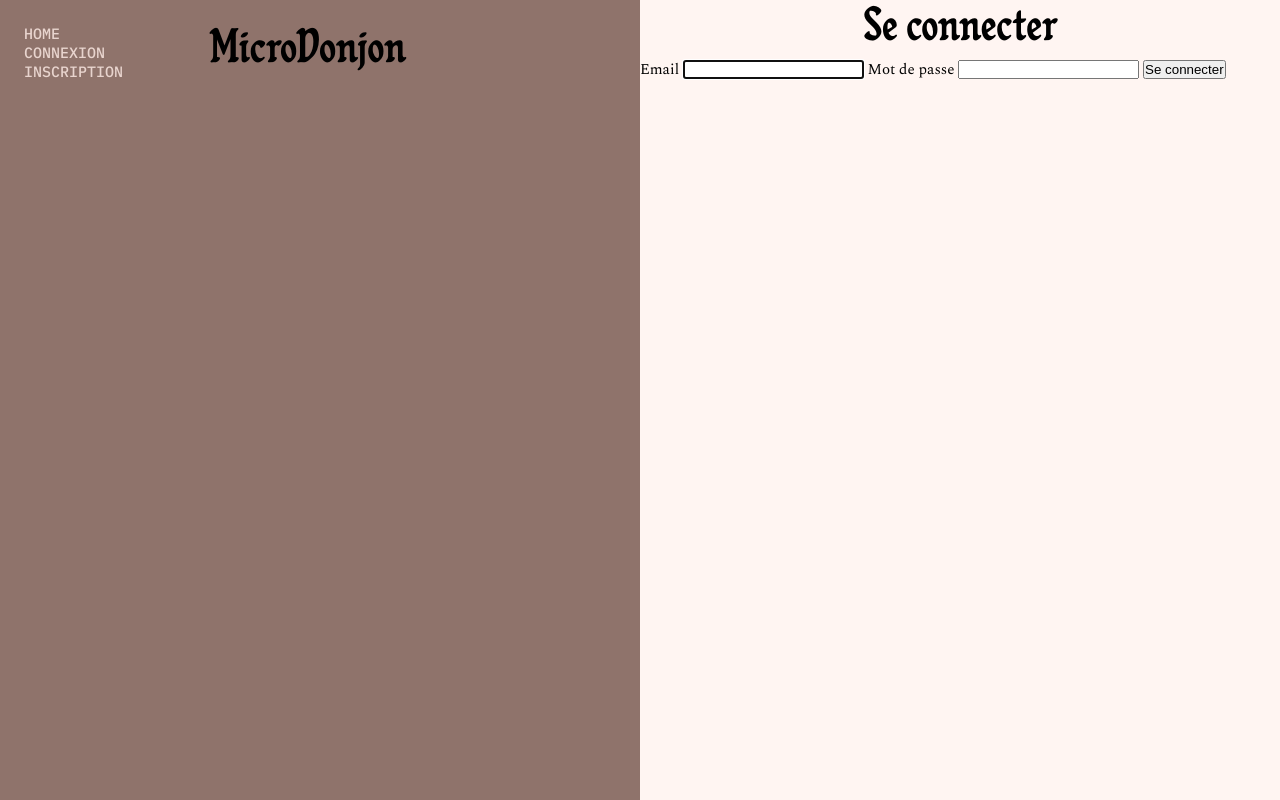
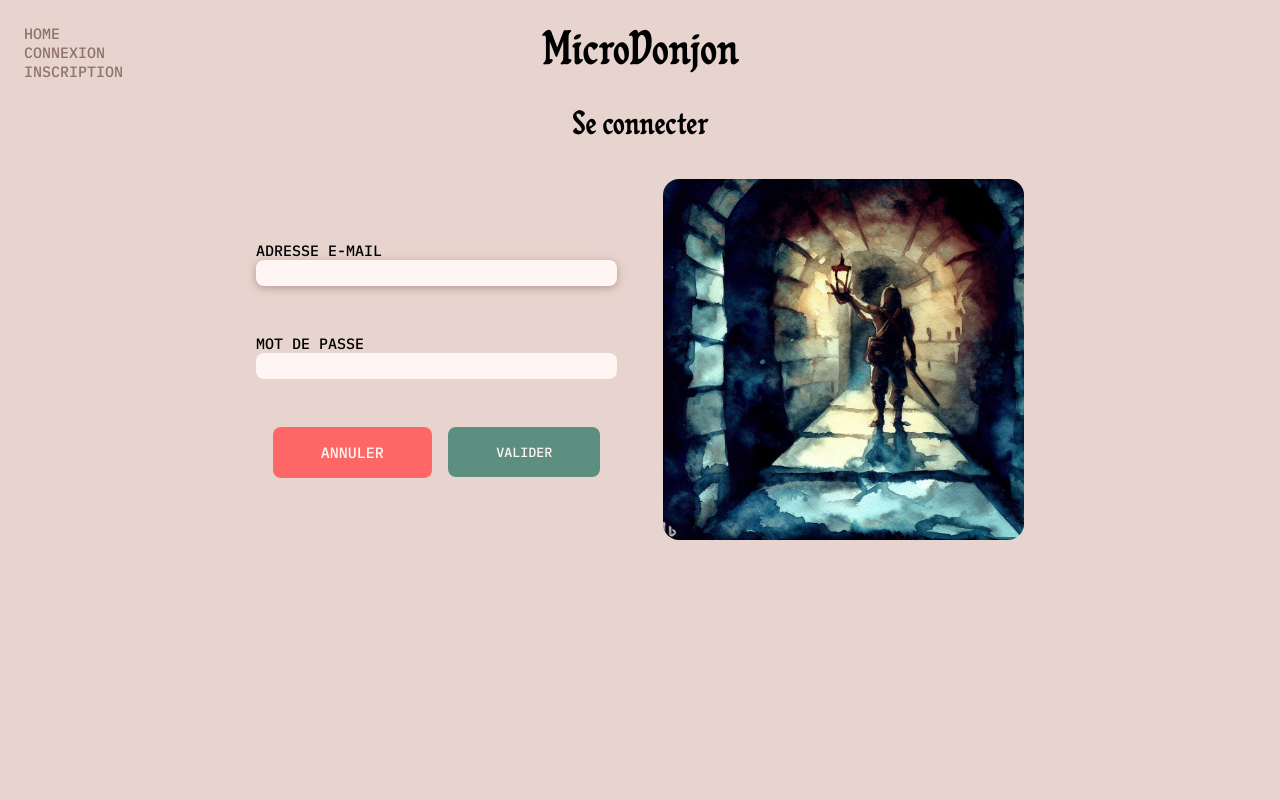
Before and after one commit to PM-Primo/MicroDonjon, a Symfony app: template templates/security/login.html.twig in a window 1280 px wide. Run offline with Twig, Linux system fonts and the light colour scheme; the template is opened without the code that fills it, so the values that code supplies are empty; some libraries are stand-ins or nearby versions; some web fonts are replaced.

Commit message:
added style to login + register pages

```diff
--- a/public/css/dashboard_styles.css
+++ b/public/css/dashboard_styles.css
@@ -320,6 +320,19 @@ textarea {
     resize: none;
 }
 
+input:-webkit-autofill,
+input:-webkit-autofill:hover,
+input:-webkit-autofill:focus,
+textarea:-webkit-autofill,
+textarea:-webkit-autofill:hover,
+textarea:-webkit-autofill:focus,
+select:-webkit-autofill,
+select:-webkit-autofill:hover,
+select:-webkit-autofill:focus {
+  -webkit-text-fill-color: black;
+  -webkit-box-shadow: 0 0 0px 1000px var(--beige) inset;
+}
+
 /* ======== Wrappers & containers =========*/
 
 .editor__form-wrapper{
@@ -514,6 +527,54 @@ input[type="checkbox"]:checked::before {
     align-items: center;
 }
 
+/* =========== REGISTER & LOGIN ===========*/
+
+.register__wrapper{
+    margin-inline: 20%;
+    display: flex;
+    flex-direction: row;
+    justify-content: space-between ;
+    align-items: stretch;
+    flex-wrap: wrap;
+}
+
+.register__wrapper input{
+    font-family: sans-serif;
+}
+
+.register__title{
+    font-size: var(--h2-font-size);
+    margin-bottom: 2rem;
+}
+
+.register__form{
+    width:47%;
+    display: flex;
+    flex-direction: column;
+    justify-content: space-evenly ;
+
+}
+
+.register__imgbox{
+    width:47%;
+    border-radius: 1rem;
+    overflow: hidden;
+    display: block;
+}
+
+.register__img{
+    width:100%;
+    display: block;
+}
+
+.login__form{
+    width:47%;
+    display: flex;
+    flex-direction: column;
+    gap: 2rem;
+    justify-content: center;
+}
+
 /* ======== MEDIA QUERIES =========*/
 
 @media screen and (max-width: 768px){
--- a/src/Form/ChapCombatType.php
+++ b/src/Form/ChapCombatType.php
@@ -63,7 +63,10 @@ class ChapCombatType extends AbstractType
                 'allow_delete' => true
             ])
 
-            ->add('submit', SubmitType::class, ["attr" => ["class" => "editor__submit editor__btn"]])
+            ->add('submit', SubmitType::class, [
+                "attr" => ["class" => "editor__submit editor__btn"],
+                'label' => 'Valider'
+            ])
         ;
     }
 
--- a/src/Form/ChapConditionType.php
+++ b/src/Form/ChapConditionType.php
@@ -65,7 +65,7 @@ class ChapConditionType extends AbstractType
 
             ->add('submit', SubmitType::class, [
                 "attr" => ["class" => "editor__submit editor__btn"],
-                'label' => 'Valider !'
+                'label' => 'Valider'
             ])
         ;
 
--- a/src/Form/ChapStandardType.php
+++ b/src/Form/ChapStandardType.php
@@ -87,7 +87,7 @@ class ChapStandardType extends AbstractType
                 // "label_attr" => ["class" => "editor__label"]
             ])
 
-            ->add('submit', SubmitType::class, ["attr" => ["class" => "editor__submit editor__btn"], 'label' => 'Valider !'])
+            ->add('submit', SubmitType::class, ["attr" => ["class" => "editor__submit editor__btn"], 'label' => 'Valider'])
         ;
     }
 
--- a/templates/security/login.html.twig
+++ b/templates/security/login.html.twig
@@ -1,4 +1,4 @@
-{% extends 'base.html.twig' %}
+{% extends 'dashboard.html.twig' %}
 
 {% block title %}MicroDonjon - Se connecter{% endblock %}
 
@@ -10,33 +10,53 @@
 
     {% if app.user %}
         <div class="mb-3">
-            Vous êtes connecté en tant que {{ app.user.userIdentifier }}, <a href="{{ path('app_logout') }}">Se déconnecter</a>
+            Vous êtes connecté(e) en tant que {{ app.user.userIdentifier }}, <a href="{{ path('app_logout') }}">Se déconnecter</a>
         </div>
     {% endif %}
 
-    <h2 class="h3 mb-3 font-weight-normal">Se connecter</h2>
-    <label for="inputEmail">Email</label>
-    <input type="email" value="{{ last_username }}" name="email" id="inputEmail" class="form-control" autocomplete="email" required autofocus>
-    <label for="inputPassword">Mot de passe</label>
-    <input type="password" name="password" id="inputPassword" class="form-control" autocomplete="current-password" required>
+    <h2 class="register__title" >Se connecter</h2>
+    <div class="register__wrapper">
+        <div class="login__form">
+            <div class="form-group">
+                <label for="inputEmail" class="editor__label">Adresse e-mail</label>
+                <input type="email" value="{{ last_username }}" name="email" id="inputEmail" class="form-control" autocomplete="email" required autofocus>
+            </div>
+            <div class="form-group">
+                <label for="inputPassword"  class="editor__label">Mot de passe</label>
+                <input type="password" name="password" id="inputPassword" class="form-control" autocomplete="current-password" required>
+            </div>
 
-    <input type="hidden" name="_csrf_token"
-           value="{{ csrf_token('authenticate') }}"
-    >
+            <input type="hidden" name="_csrf_token"
+                   value="{{ csrf_token('authenticate') }}"
+            >
 
-    {#
-        Uncomment this section and add a remember_me option below your firewall to activate remember me functionality.
+
+            <div class="editor__buttons-box">
+                <a href="{{path("app_home")}}" class="editor__btn editor__cancel">Annuler</a>
+                <button class="editor__btn editor__submit" type="submit">
+                    Valider
+                </button>
+            </div>
+
+        </div>
+
+        <div class="register__imgbox">
+            <img src="{{asset("img/decoration/dungeon_corridor_watercolor_2.png")}}"
+            alt="Dessin à l'aquarelle d'un aventurier pénétrant dans les coujoirs sombres d'un donjon" class="register__img">
+        </div>
+
+    </div>
+
+        {# Uncomment this section and add a remember_me option below your firewall to activate remember me functionality.
         See https://symfony.com/doc/current/security/remember_me.html
 
         <div class="checkbox mb-3">
             <label>
                 <input type="checkbox" name="_remember_me"> Remember me
             </label>
-        </div>
-    #}
+        </div> #}
 
-    <button class="btn btn-lg btn-primary" type="submit">
-        Se connecter
-    </button>
+
+
 </form>
 {% endblock %}
```
Also changed, not shown: src/Controller/RegistrationController.php (+7 -4 lines), src/Form/RegistrationFormType.php (+29 -4 lines), templates/registration/register.html.twig (+22 -3 lines), public/img/decoration/dungeon_corridor_watercolor.png (added), public/img/decoration/dungeon_corridor_watercolor_2.png (added), public/img/decoration/dungeon_corridor_watercolor_3.png (added), public/img/decoration/intro_2.png (added), 2 other files.
